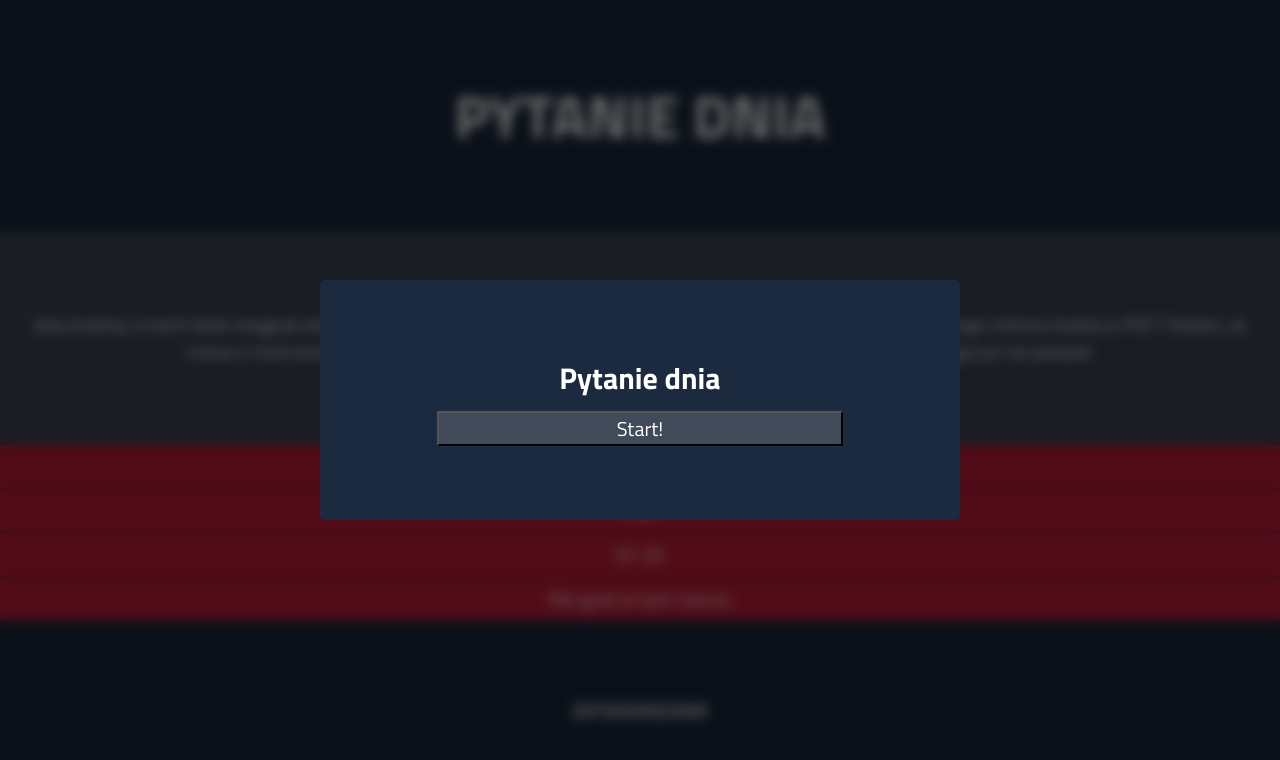
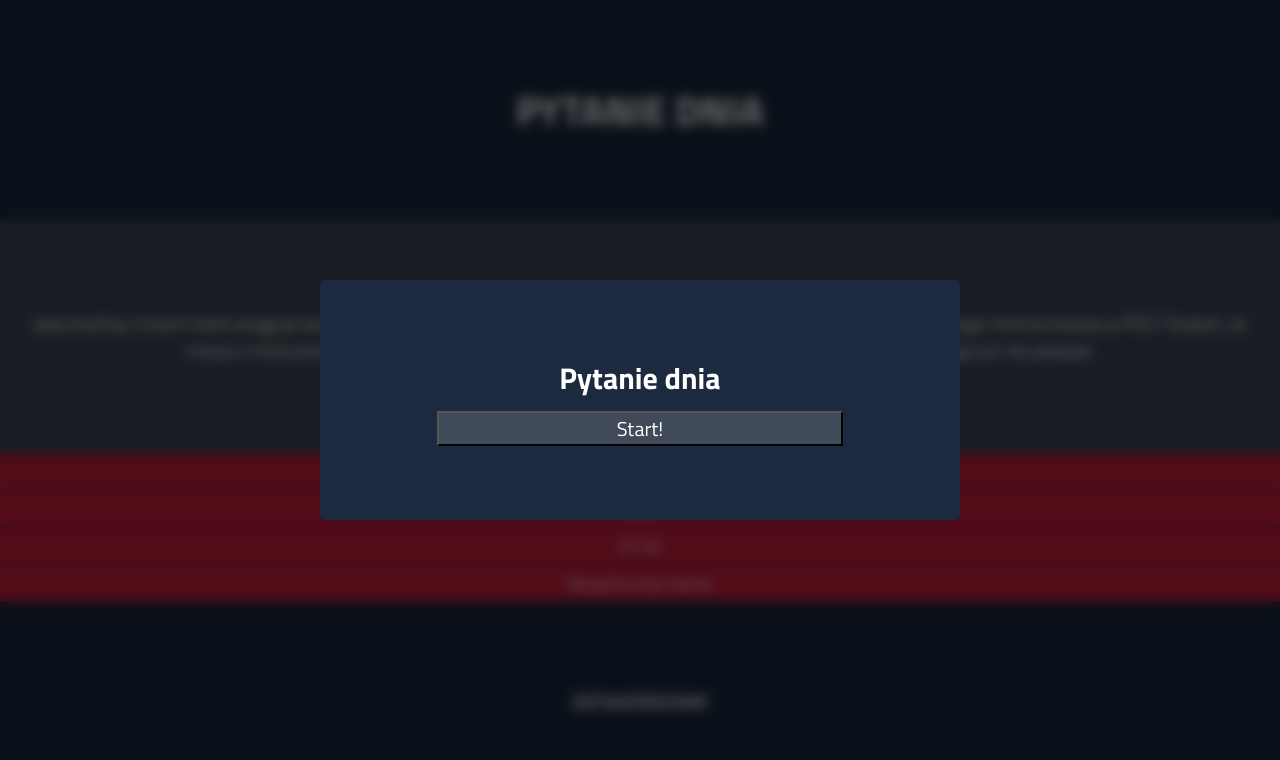
Before and after one commit to tprz2209/pytanie-dnia, a plain HTML site: page index.html in a window 1280 px wide. Drawn offline with Linux system fonts and the light colour scheme.

Commit message:
Update style.css

```diff
--- a/style.css
+++ b/style.css
@@ -119,7 +119,7 @@ header {
 
   background-color: #1b2a3f;
   font-weight: 600;
-  font-size: 3rem;
+  font-size: 2rem;
 }
 
 section.question-title {
@@ -142,7 +142,7 @@ section.question-title > p {
   text-align: center;
   background-color: #cc1f3c;
   border-bottom: 1px solid #1b2a3f;
-  font-size: 2rem;
+  font-size: 1.6rem;
   padding: 0.6rem;
   transition-duration: 0.2s;
 }
```
